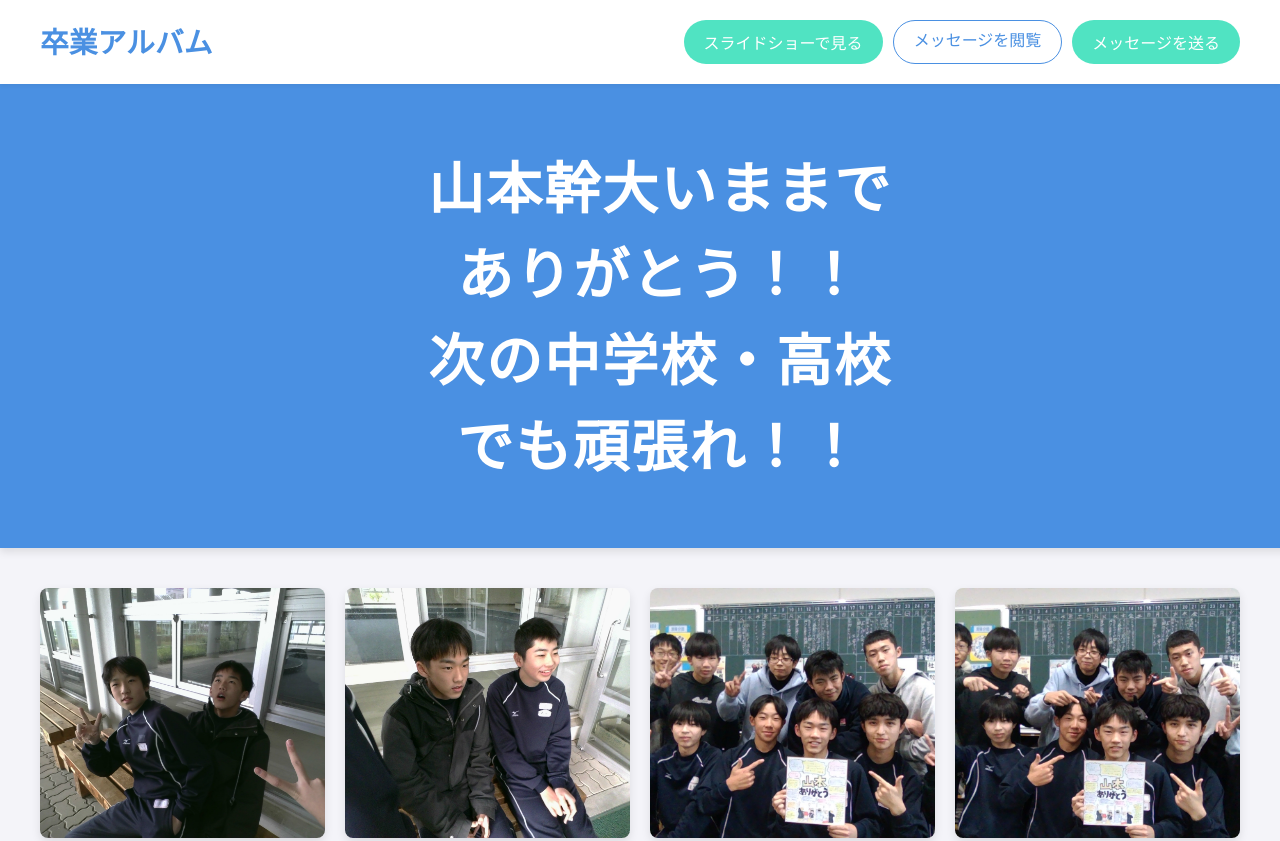
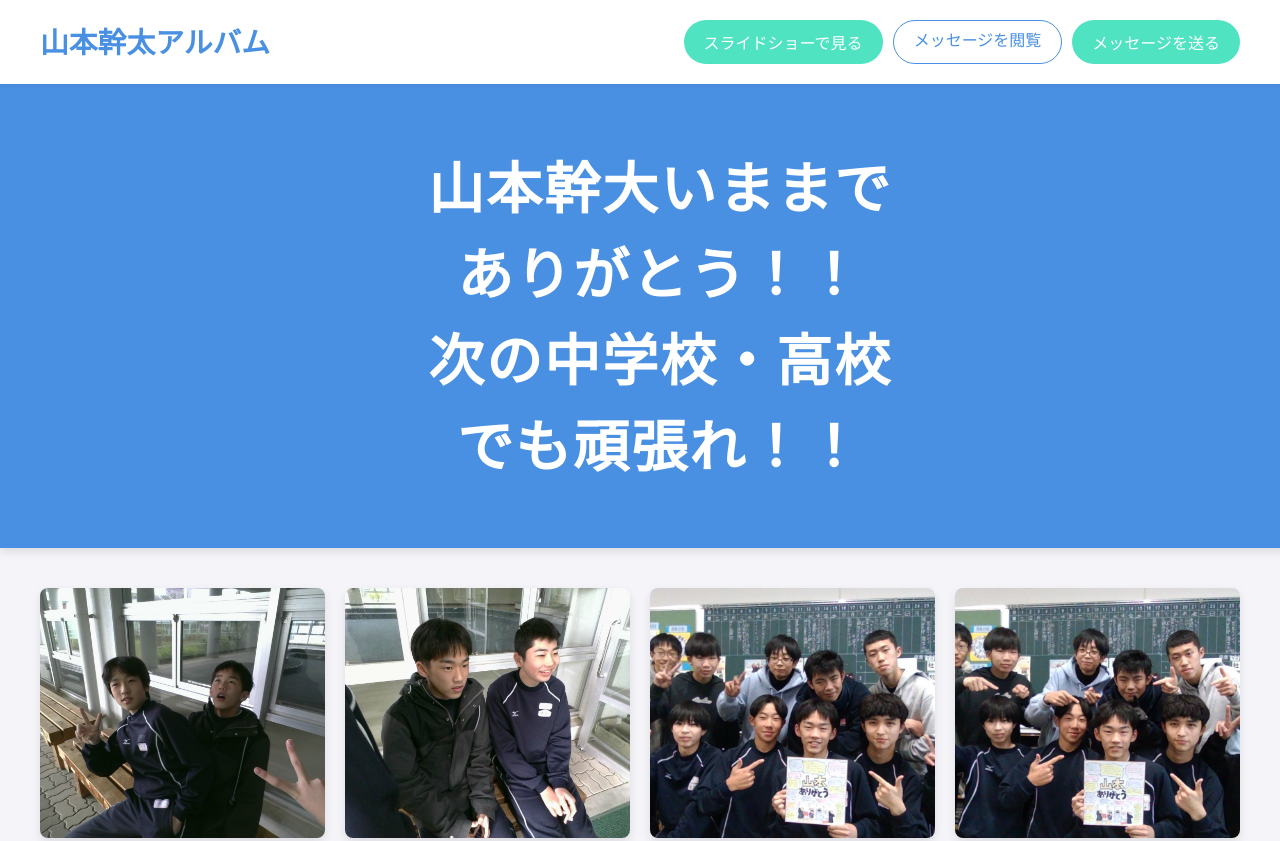
Before and after one commit to YamaKann/YamaKann.github.io, a plain HTML site: page index.html in a window 1280 px wide. Shown: the top 841 px of the page. Drawn offline with Linux system fonts and the light colour scheme.

Commit message:
Update index.html

```diff
--- a/index.html
+++ b/index.html
@@ -14,7 +14,7 @@
 <body>
 
     <header class="header">
-        <h1>卒業アルバム</h1>
+        <h1>山本幹太アルバム</h1>
 
         <button class="hamburger-icon" id="hamburger-icon">
             <div class="bar"></div>
@@ -78,4 +78,5 @@
 
     <script src="script.js"></script>
 </body>
+
 </html>
```
